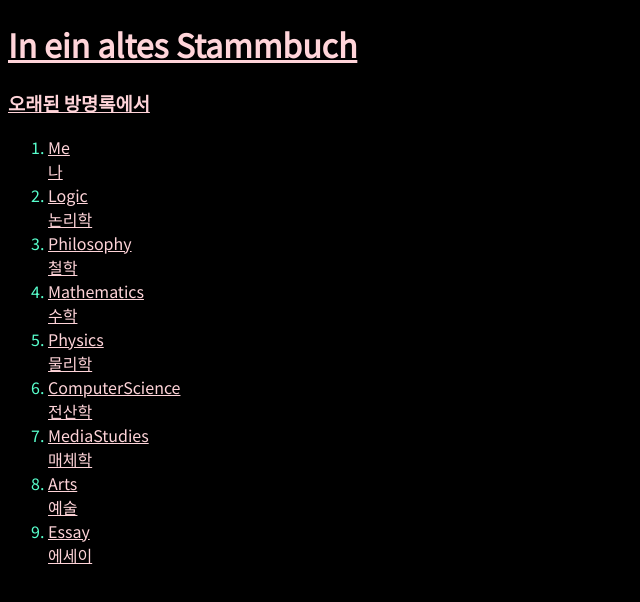
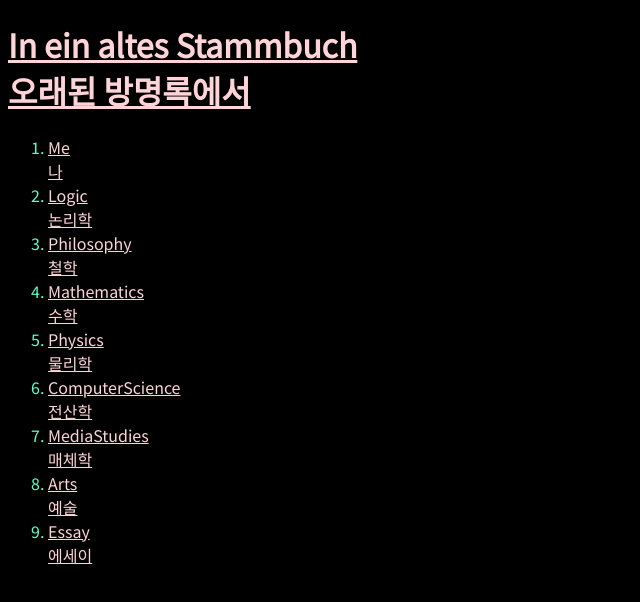
Before and after one commit to SUNBEAMktw/ParaeKim, a plain HTML site: page index.html in a window 1280 px wide. Shown: the whole page, without its empty margins (0-640 px from the left). Drawn offline with Linux system fonts and the light colour scheme.

Commit message:
Update index.html

```diff
--- a/index.html
+++ b/index.html
@@ -11,7 +11,7 @@
 
 <body>
   <h1><a href="https://youtu.be/6sinaofZy9U" target="_blank">
-  In ein altes Stammbuch<br></h1><h3>오래된 방명록에서</a></h3>
+  In ein altes Stammbuch<br>오래된 방명록에서</a></h1>
   <ol>
     <li><a href="Me/0.html">Me<br>나</a></li>
     <li><a href="Log/0.html">Logic<br>논리학</a></li>
```
